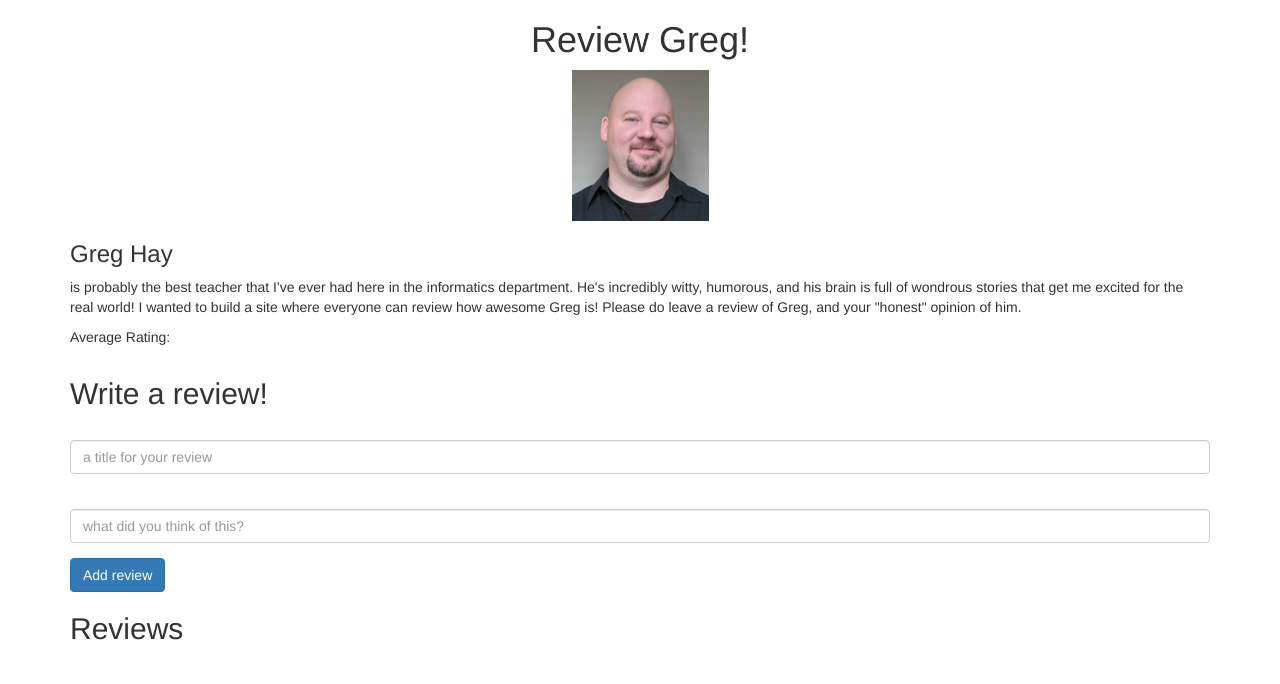
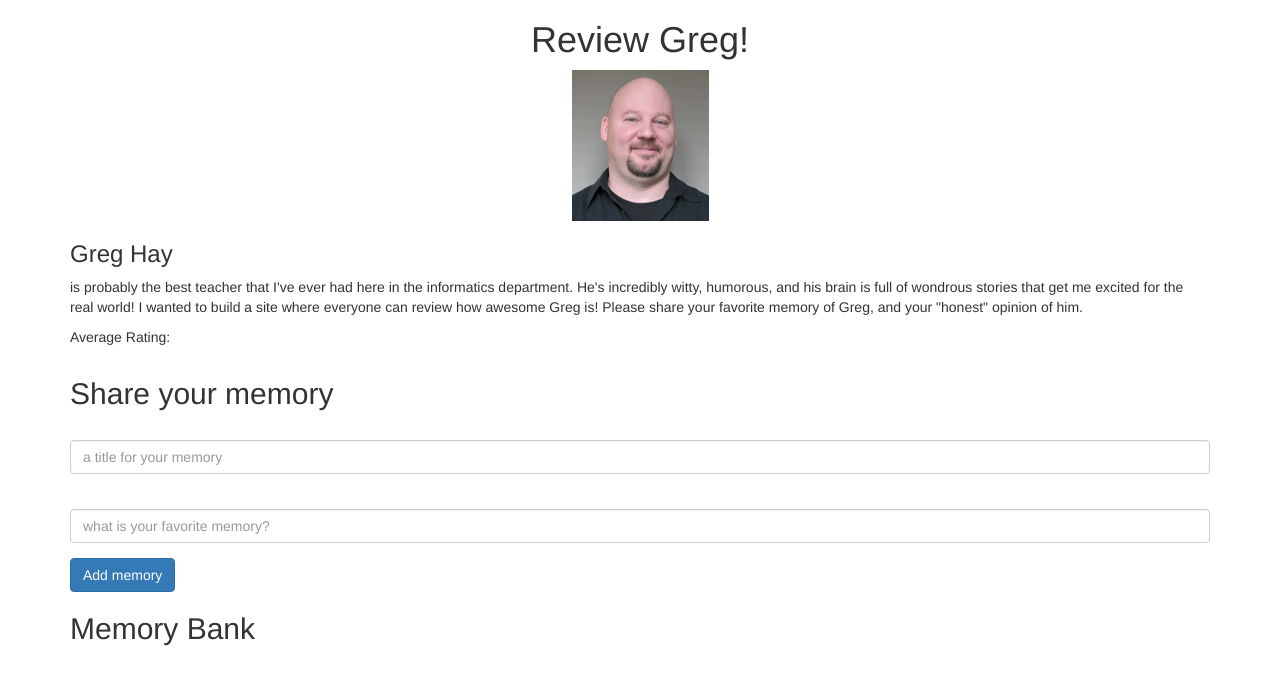
Before and after one commit to stwahbeh/greg-hay, a plain HTML site: page index.html in a window 1280 px wide. Drawn offline with nearby package versions, Linux system fonts and the light colour scheme; a script that the page names is missing.

Commit message:
added memories

```diff
--- a/index.html
+++ b/index.html
@@ -23,29 +23,29 @@
 		</div>
 		<div class="container">
 			<h3>Greg Hay </h3>
-			<p> is probably the best teacher that I've ever had here in the informatics department. He's incredibly witty, humorous, and his brain is full of wondrous stories that get me excited for the real world! I wanted to build a site where everyone can review how awesome Greg is! Please do leave a review of Greg, and your "honest" opinion of him.</p>
+			<p> is probably the best teacher that I've ever had here in the informatics department. He's incredibly witty, humorous, and his brain is full of wondrous stories that get me excited for the real world! I wanted to build a site where everyone can review how awesome Greg is! Please share your favorite memory of Greg, and your "honest" opinion of him.</p>
 			<p>Average Rating:</p>
 			<div id="average"></div>
 		</div>
 		<div class="container" id="input">
-			<h2>Write a review!</h2>
+			<h2>Share your memory</h2>
 			<div id="rate" ></div>
 			<form>
 				<div class="form-group">
 					<label for="title"></label>
-					<input class="form-control" id="title" type="text" placeholder="a title for your review"></input>
+					<input class="form-control" id="title" type="text" placeholder="a title for your memory"></input>
 				</div>
 				<div class="form-group">
 					<label for="review"></label>
-					<input class="form-control" id="review" type="text" placeholder="what did you think of this?"></input>
+					<input class="form-control" id="review" type="text" placeholder="what is your favorite memory?"></input>
 				</div>
-				<button class="btn btn-primary" type="submit" id="button">Add review</button>
+				<button class="btn btn-primary" type="submit" id="button">Add memory</button>
 			</form>
 
 		</div>
 		</div>
 		<div class="container">
-			<h2 id="reviews">Reviews</h2>
+			<h2 id="reviews">Memory Bank</h2>
 		</div>
 		<div class="container" id='divList'>
 
--- a/js/review.js
+++ b/js/review.js
@@ -93,7 +93,7 @@ var addItem = function(item) {
     div.append(down);
     var up = $('<i class="fa fa-thumbs-up clickable"></i>')
     div.append(up);
-    var rest = $('<h4>' + review + '</h4><h6>' + upvotes + ' out of ' + total +' people found this helpful</h6></div>')
+    var rest = $('<h4>' + review + '</h4><h6>' + upvotes + ' out of ' + total +' people liked this memory</h6></div>')
     div.append(rest);
 
 
```
Also changed, not shown: 2 other files.
